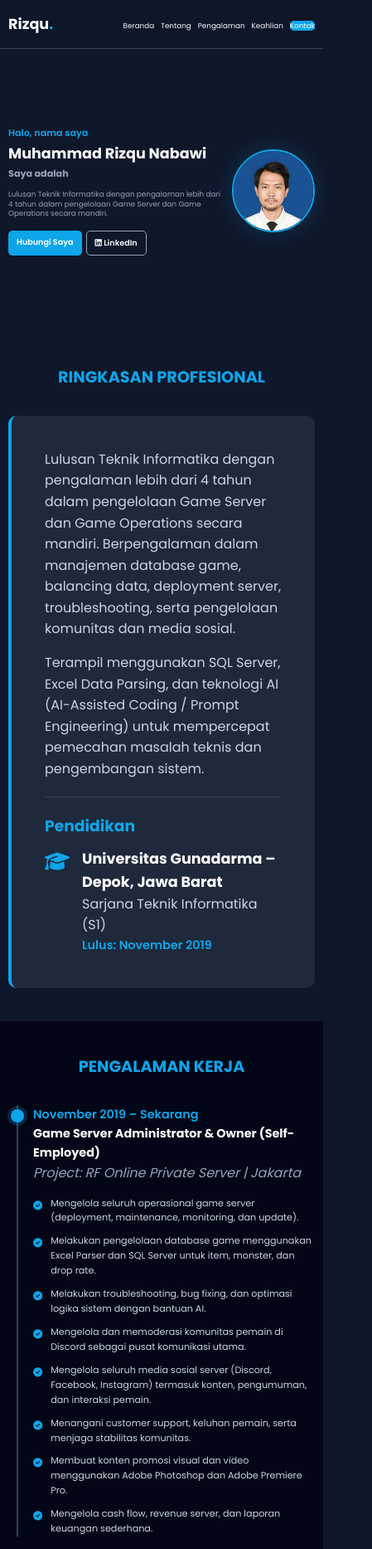
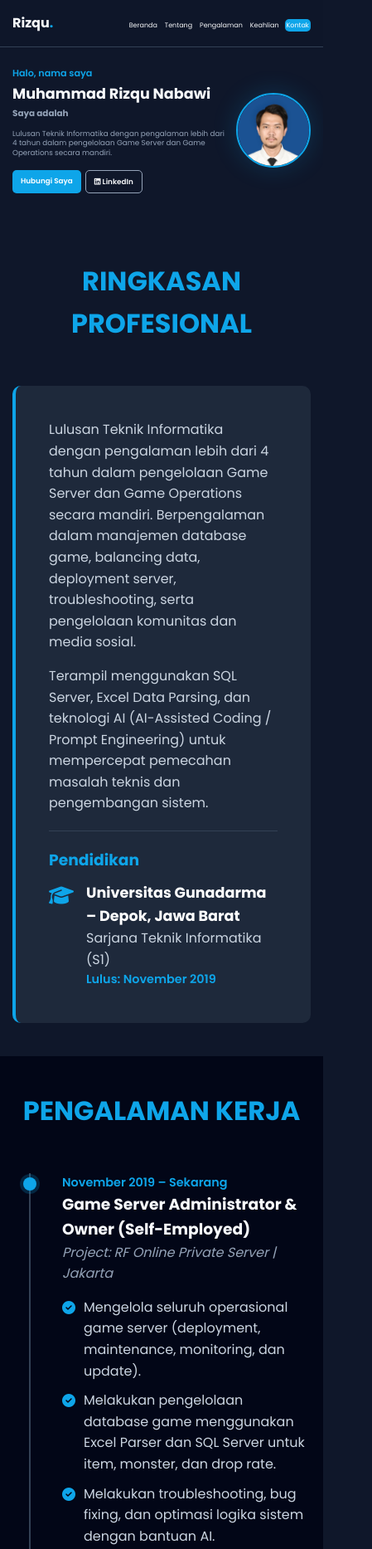
Before and after one commit to rizqunbw/portfolio-rizqu, a plain HTML site: page index.html in a window 390 px wide. Shown: the top 1867 px of the page at 83% size, 449 px wide, since content can reach past the window. Drawn offline with Linux system fonts and the light colour scheme.

Commit message:
Add files via upload

```diff
--- a/index.html
+++ b/index.html
@@ -2,7 +2,7 @@
 <html lang="id">
 <head>
     <meta charset="UTF-8">
-    <meta name="viewport" content="width=device-width, initial-scale=1.0">
+    <meta name="viewport" content="width=device-width, initial-scale=1.0, maximum-scale=1.0, user-scalable=no">
     <title>Muhammad Rizqu Nabawi | Portfolio</title>
     <link href="https://fonts.googleapis.com/css2?family=Poppins:wght@300;400;600;700&display=swap" rel="stylesheet">
     <link rel="stylesheet" href="https://cdnjs.cloudflare.com/ajax/libs/font-awesome/6.4.0/css/all.min.css">
@@ -83,40 +83,15 @@
                     <div class="timeline-content">
                         <h3>Game Server Administrator & Owner (Self-Employed)</h3>
                         <span class="company">Project: RF Online Private Server | Jakarta</span>
-
                         <ul class="job-desc">
-                            <li>
-                                <i class="fas fa-check-circle"></i>
-                                Mengelola seluruh operasional game server (deployment, maintenance, monitoring, dan update).
-                            </li>
-                            <li>
-                                <i class="fas fa-check-circle"></i>
-                                Melakukan pengelolaan database game menggunakan Excel Parser dan SQL Server untuk item, monster, dan drop rate.
-                            </li>
-                            <li>
-                                <i class="fas fa-check-circle"></i>
-                                Melakukan troubleshooting, bug fixing, dan optimasi logika sistem dengan bantuan AI.
-                            </li>
-                            <li>
-                                <i class="fas fa-check-circle"></i>
-                                Mengelola dan memoderasi komunitas pemain di Discord sebagai pusat komunikasi utama.
-                            </li>
-                            <li>
-                                <i class="fas fa-check-circle"></i>
-                                Mengelola seluruh media sosial server (Discord, Facebook, Instagram) termasuk konten, pengumuman, dan interaksi pemain.
-                            </li>
-                            <li>
-                                <i class="fas fa-check-circle"></i>
-                                Menangani customer support, keluhan pemain, serta menjaga stabilitas komunitas.
-                            </li>
-                            <li>
-                                <i class="fas fa-check-circle"></i>
-                                Membuat konten promosi visual dan video menggunakan Adobe Photoshop dan Adobe Premiere Pro.
-                            </li>
-                            <li>
-                                <i class="fas fa-check-circle"></i>
-                                Mengelola cash flow, revenue server, dan laporan keuangan sederhana.
-                            </li>
+                            <li><i class="fas fa-check-circle"></i> Mengelola seluruh operasional game server (deployment, maintenance, monitoring, dan update).</li>
+                            <li><i class="fas fa-check-circle"></i> Melakukan pengelolaan database game menggunakan Excel Parser dan SQL Server untuk item, monster, dan drop rate.</li>
+                            <li><i class="fas fa-check-circle"></i> Melakukan troubleshooting, bug fixing, dan optimasi logika sistem dengan bantuan AI.</li>
+                            <li><i class="fas fa-check-circle"></i> Mengelola dan memoderasi komunitas pemain di Discord sebagai pusat komunikasi utama.</li>
+                            <li><i class="fas fa-check-circle"></i> Mengelola seluruh media sosial server (Discord, Facebook, Instagram) termasuk konten, pengumuman, dan interaksi pemain.</li>
+                            <li><i class="fas fa-check-circle"></i> Menangani customer support, keluhan pemain, serta menjaga stabilitas komunitas.</li>
+                            <li><i class="fas fa-check-circle"></i> Membuat konten promosi visual dan video menggunakan Adobe Photoshop dan Adobe Premiere Pro.</li>
+                            <li><i class="fas fa-check-circle"></i> Mengelola cash flow, revenue server, dan laporan keuangan sederhana.</li>
                         </ul>
                     </div>
                 </div>
@@ -128,7 +103,6 @@
         <div class="container">
             <h2 class="section-title">Keahlian & Bahasa</h2>
             <div class="skills-wrapper">
-
                 <div class="skill-category" style="flex: 2;">
                     <h3><i class="fas fa-code"></i> Keahlian Teknis & Operasional</h3>
                     <div class="skill-tags">
@@ -149,7 +123,6 @@
                         <span>Revenue Tracking</span>
                     </div>
                 </div>
-
                 <div class="skill-category" style="flex: 1;">
                     <h3><i class="fas fa-language"></i> Bahasa</h3>
                     <div class="about-card" style="padding: 20px;">
@@ -157,7 +130,6 @@
                         <p><strong>Bahasa Inggris</strong><br><span style="color: var(--text-gray);">Upper Intermediate</span></p>
                     </div>
                 </div>
-
             </div>
         </div>
     </section>
--- a/style.css
+++ b/style.css
@@ -1,10 +1,18 @@
-/* RESET */
+/* RESET & FIX SCROLL */
 * {
     margin: 0;
     padding: 0;
     box-sizing: border-box;
     font-family: 'Poppins', sans-serif;
     scroll-behavior: smooth;
+}
+
+/* FIX: Mencegah Scroll Horizontal Berlebih */
+html, body {
+    width: 100%;
+    overflow-x: hidden; /* INI KUNCINYA */
+    position: relative;
+    background-color: #0f172a;
 }
 
 :root {
@@ -18,7 +26,6 @@
 }
 
 body {
-    background-color: var(--bg-dark);
     color: var(--text-white);
     line-height: 1.6;
 }
@@ -123,7 +130,7 @@ body {
 .btn-primary { background: var(--primary); color: white; }
 .btn-outline { border: 1px solid var(--text-gray); color: var(--text-white); }
 
-/* FOTO PROFIL FIX (CENTERED) */
+/* FOTO PROFIL */
 .hero-img { flex: 1; display: flex; justify-content: flex-end; }
 .img-border {
     width: 350px;
@@ -164,7 +171,7 @@ body {
 .company { display: block; color: var(--text-gray); margin-bottom: 15px; font-style: italic; }
 .job-desc { list-style: none; }
 .job-desc li { margin-bottom: 10px; display: flex; gap: 10px; color: #cbd5e1; }
-.job-desc i { color: var(--primary); margin-top: 5px; }
+.job-desc i { color: var(--primary); margin-top: 5px; flex-shrink: 0; }
 
 /* SKILLS */
 .skills-wrapper { display: grid; grid-template-columns: repeat(auto-fit, minmax(300px, 1fr)); gap: 40px; }
@@ -179,64 +186,64 @@ body {
 .contact-grid { display: grid; grid-template-columns: repeat(auto-fit, minmax(200px, 1fr)); gap: 20px; margin-bottom: 40px; }
 .contact-card {
     background: var(--card-bg);
-    padding: 40px 20px; /* Padding card */
+    padding: 40px 20px;
     border-radius: 10px; text-align: center; text-decoration: none;
     color: var(--text-white); border: 1px solid transparent; transition: 0.3s;
 }
 .contact-card:hover { border-color: var(--primary); transform: translateY(-5px); }
 .contact-card i { font-size: 2rem; color: var(--primary); margin-bottom: 15px; }
+
+/* FIX: Agar teks email panjang tidak mendorong layar */
+.contact-card p {
+    word-break: break-word; /* Memaksa teks panjang turun ke bawah */
+    overflow-wrap: break-word;
+}
+
 .copyright { text-align: center; margin-top: 50px; color: var(--text-gray); font-size: 0.9rem; border-top: 1px solid #334155; padding-top: 20px; }
 
-/* --- TAMPILAN MOBILE (PAKSA MODE PC MINI) --- */
+/* --- TAMPILAN MOBILE FIX --- */
 @media (max-width: 768px) {
-    /* Container dipadatkan */
-    .container { padding: 0 10px; }
+    .container { padding: 0 15px; overflow: hidden; } /* Cegah overflow dari container */
     .section { padding: 40px 0; }
 
-    /* NAVBAR: Paksa menu tetap muncul & kecil */
-    .logo { font-size: 1.1rem; }
-    .nav-links { gap: 8px; }
-    .nav-links a { font-size: 0.55rem; padding: 0; } /* Font menu sangat kecil */
-    .btn-contact { padding: 4px 8px; font-size: 0.55rem; }
+    /* NAVBAR: Tetap PC Style tapi muat layar */
+    .logo { font-size: 1rem; }
+    .nav-links { gap: 5px; }
+    .nav-links a { font-size: 0.5rem; padding: 2px; }
+    .btn-contact { padding: 4px 6px; font-size: 0.5rem; }
 
-    /* HERO: Paksa Baris (Row) & Kecilkan Elemen */
-    .hero { min-height: 400px; padding-top: 60px; }
+    /* HERO */
+    .hero { min-height: auto; padding-top: 80px; padding-bottom: 40px; }
     .hero-content {
-        flex-direction: row; /* Tetap sebelah-sebelahan */
+        flex-direction: row;
         align-items: center;
         gap: 10px;
         text-align: left;
     }
 
-    /* Kecilkan Text Hero */
     .hero-text h1 { font-size: 1.1rem; margin-bottom: 5px; }
     .greeting { font-size: 0.7rem; }
-    .dynamic-text { font-size: 0.7rem; margin-bottom: 10px; }
+    .dynamic-text { font-size: 0.65rem; margin-bottom: 10px; }
     .hero-description { font-size: 0.55rem; line-height: 1.3; margin-bottom: 15px; }
 
-    /* Tombol Hero Kecil */
     .hero-btns { gap: 5px; }
-    .btn { padding: 6px 10px; font-size: 0.6rem; }
+    .btn { padding: 6px 10px; font-size: 0.55rem; }
 
-    /* FOTO PROFIL KECIL */
     .hero-img { flex: 0 0 auto; }
-    .img-border {
-        width: 100px; /* Ukuran foto di HP */
-        height: 100px;
-        border-width: 2px;
+    .img-border { width: 90px; height: 90px; border-width: 2px; }
+
+    /* SKILLS & CONTACT */
+    .skills-wrapper { grid-template-columns: 1fr; gap: 20px; }
+
+    /* Grid contact tetap 2 kolom tapi font dikecilkan agar tidak nabrak */
+    .contact-grid {
+        grid-template-columns: 1fr 1fr;
+        gap: 10px;
     }
+    .contact-card { padding: 15px 5px; }
+    .contact-card i { font-size: 1.2rem; margin-bottom: 8px; }
+    .contact-card h3 { font-size: 0.7rem; margin-bottom: 2px; }
 
-    /* Penyesuaian Bagian Lain */
-    .section-title { font-size: 1.2rem; margin-bottom: 30px; }
-
-    .timeline::after { left: 10px; }
-    .timeline-dot { left: 3px; }
-    .timeline-item { padding-left: 30px; margin-bottom: 30px; }
-    .timeline-content h3 { font-size: 0.9rem; }
-    .job-desc li { font-size: 0.7rem; }
-
-    .skills-wrapper { grid-template-columns: 1fr; gap: 20px; }
-    .contact-grid { grid-template-columns: 1fr 1fr; gap: 10px; }
-    .contact-card { padding: 20px 10px; }
-    .contact-card h3 { font-size: 0.9rem; }
+    /* Font kontak sangat kecil agar email muat di 2 kolom */
+    .contact-card p { font-size: 0.55rem; }
 }
```
